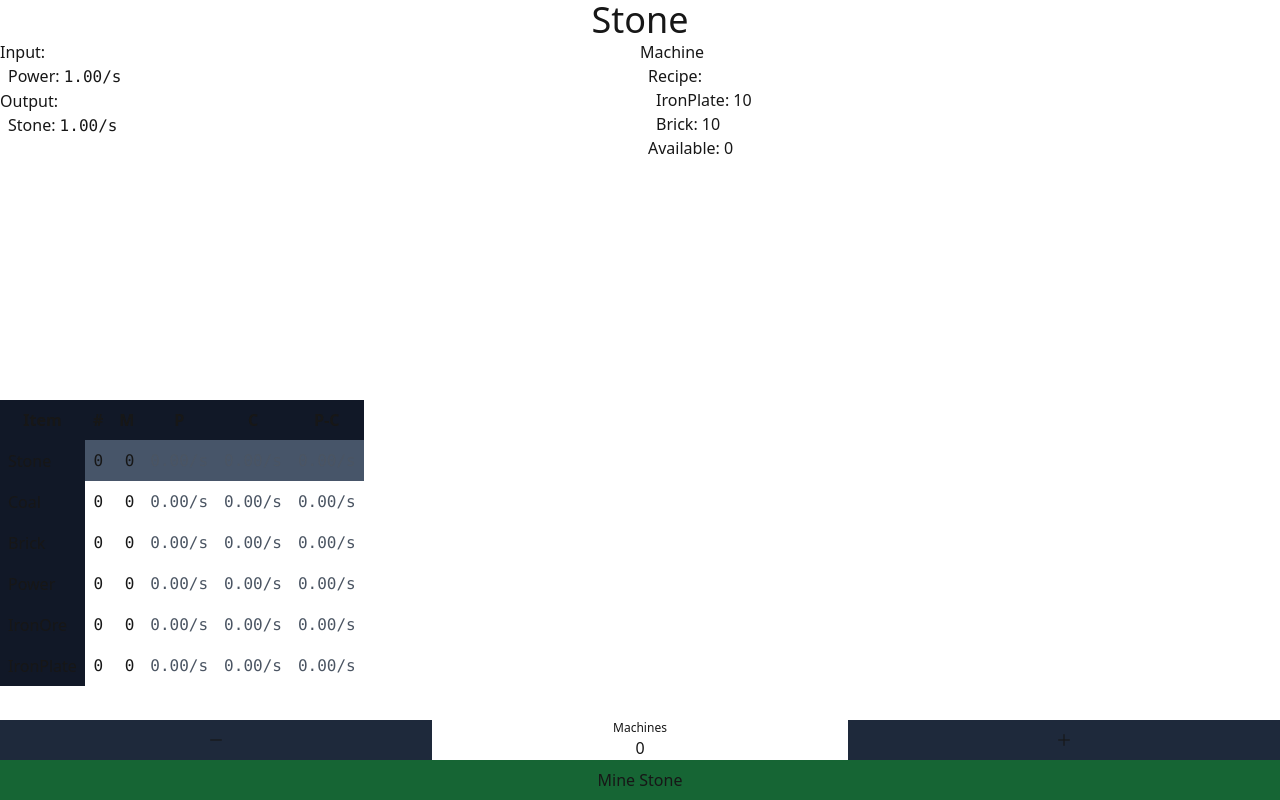
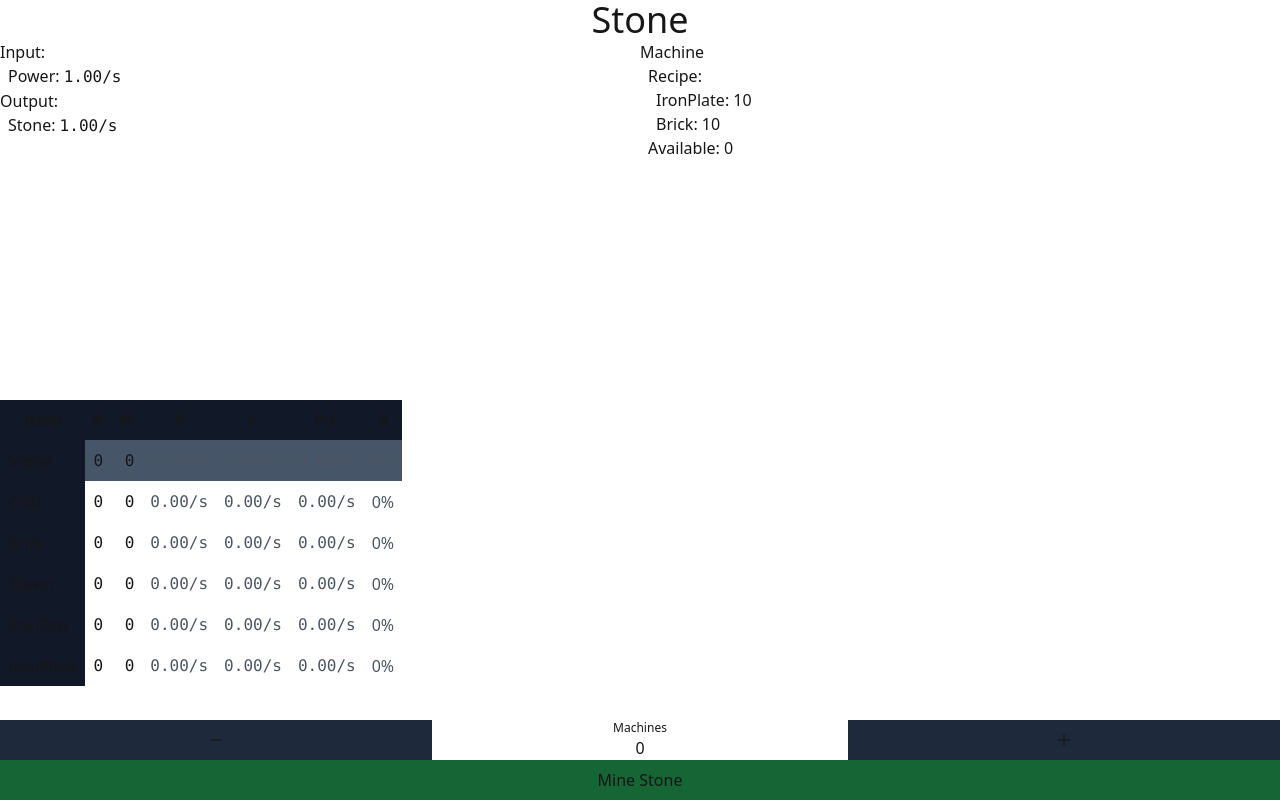
Before and after one commit to tylerschloesser/sim-v6, a React (Vite) app in the folder packages/app/: page / in a window 1280 px wide. Built offline with nearby package versions, Linux system fonts and the light colour scheme.

Commit message:
update power

```diff
--- a/packages/app/src/app.tsx
+++ b/packages/app/src/app.tsx
@@ -196,6 +196,9 @@ export function App() {
               <th className="p-2 sticky top-0 bg-gray-900 z-10">
                 P-C
               </th>
+              <th className="p-2 sticky top-0 bg-gray-900 z-10">
+                S
+              </th>
             </tr>
           </thead>
           <tbody>
@@ -233,6 +236,9 @@ export function App() {
                     row.production,
                     row.consumption,
                   )}
+                </td>
+                <td className="p-2 text-right">
+                  {formatSatisfaction(row.satisfaction)}
                 </td>
               </tr>
             ))}
@@ -363,6 +369,20 @@ function formatDiff(
   )
 }
 
+function formatSatisfaction(
+  satisfaction: number,
+): JSX.Element {
+  return (
+    <span
+      className={clsx(
+        satisfaction === 0 && 'text-gray-600',
+      )}
+    >
+      {Math.floor(satisfaction * 100)}%
+    </span>
+  )
+}
+
 function isMineable(type: ItemType): boolean {
   switch (type) {
     case ItemType.enum.Stone:
--- a/packages/app/src/tick.ts
+++ b/packages/app/src/tick.ts
@@ -4,6 +4,9 @@ import { Item, ItemType, State } from './state.js'
 
 export function tick(state: State): void {
   state.tick += 1
+
+  // reset power each tick
+  state.items[ItemType.enum.Power].count = 0
 
   const items = new Array(...iterateItems(state))
 
```
